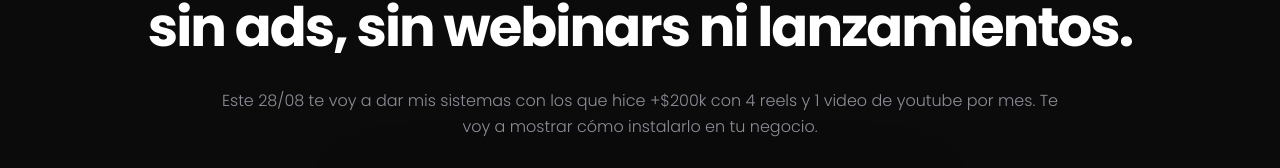
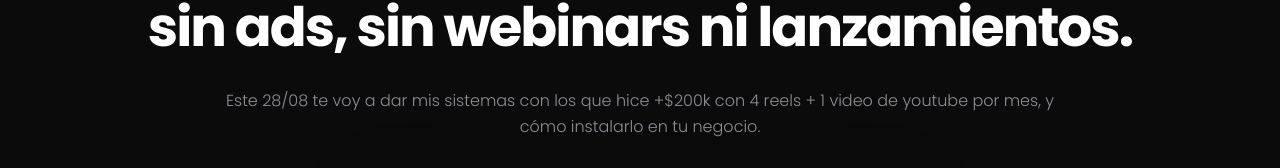
Before and after one commit to Fayets/atv-webinar, a React (Vite) app in the folder frontend/: page / in a window 1280 px wide. Shown: the part 157-325 px from the top of the page. Built offline with nearby package versions, Linux system fonts and the light colour scheme; no server answers.

Commit message:
nuevo subtitulo 2

```diff
--- a/frontend/src/content/equipo.js
+++ b/frontend/src/content/equipo.js
@@ -6,7 +6,7 @@ export const landing = {
     strong: 'sin ads, sin webinars ni lanzamientos.',
   },
   subheadline:
-    'Este 28/08 te voy a dar mis sistemas con los que hice +$200k con 4 reels y 1 video de youtube por mes. Te voy a mostrar cómo instalarlo en tu negocio.',
+    'Este 28/08 te voy a dar mis sistemas con los que hice +$200k con 4 reels + 1 video de youtube por mes, y cómo instalarlo en tu negocio.',
   cta: 'Reservá tu lugar',
   modal: {
     title: '¿Listo para que tu equipo rinda como A-player?',
```
